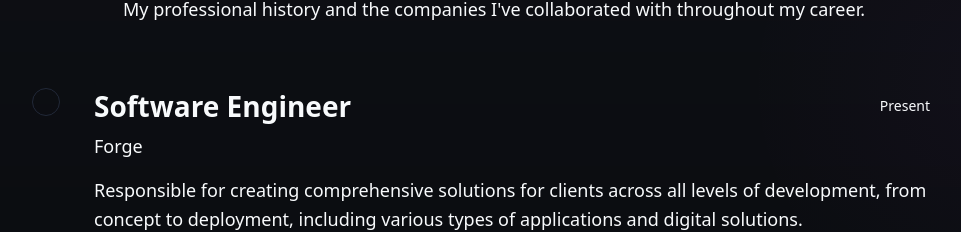
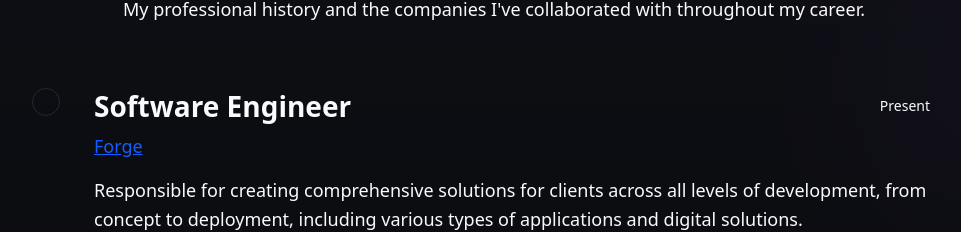
Before and after one commit to EufrasioJoao/my-portfolio, a Next.js app: page / in a window 1280 px wide. Shown: the part 4556-4788 px from the top of the page, without its empty margins (146-1107 px from the left). Built offline with nearby package versions, Linux system fonts and the light colour scheme; no server answers.

Commit message:
edited  resume

```diff
--- a/public/english-resume.html
+++ b/public/english-resume.html
@@ -192,7 +192,7 @@
           <div class="experience-header">
             <h3>
               Software Engineer,
-              <span>Forge</span>
+              <a href="https://www.forge.co.mz/" target="_blank">Forge</a>
             </h3>
             <span class="date">Present</span>
           </div>
--- a/public/portuguese-resume.html
+++ b/public/portuguese-resume.html
@@ -189,7 +189,7 @@
           <div class="experience-header">
             <h3>
               Engenheiro de Software,
-              <span>Forge</span>
+              <a href="https://www.forge.co.mz/" target="_blank">Forge</a>
             </h3>
             <span class="date">Presente</span>
           </div>
--- a/src/components/home/Experience.tsx
+++ b/src/components/home/Experience.tsx
@@ -48,10 +48,14 @@ export function Experience() {
                       <span>{t("job1.period")}</span>
                     </div>
                   </div>
-                  <div className="text-lg font-medium text-muted-foreground mb-4">
+                  <a
+                    href="https://www.forge.co.mz"
+                    target="_blank"
+                    className="text-lg font-medium text-muted-foreground text-blue-600 underline"
+                  >
                     {t("job1.company")}
-                  </div>
-                  <p className="text-muted-foreground mb-4">
+                  </a>
+                  <p className="text-muted-foreground my-4">
                     {t("job1.description")}
                   </p>
                   <ul className="space-y-2">
```
Also changed, not shown: 2 other files (tests, documents, lock files or other folders).
